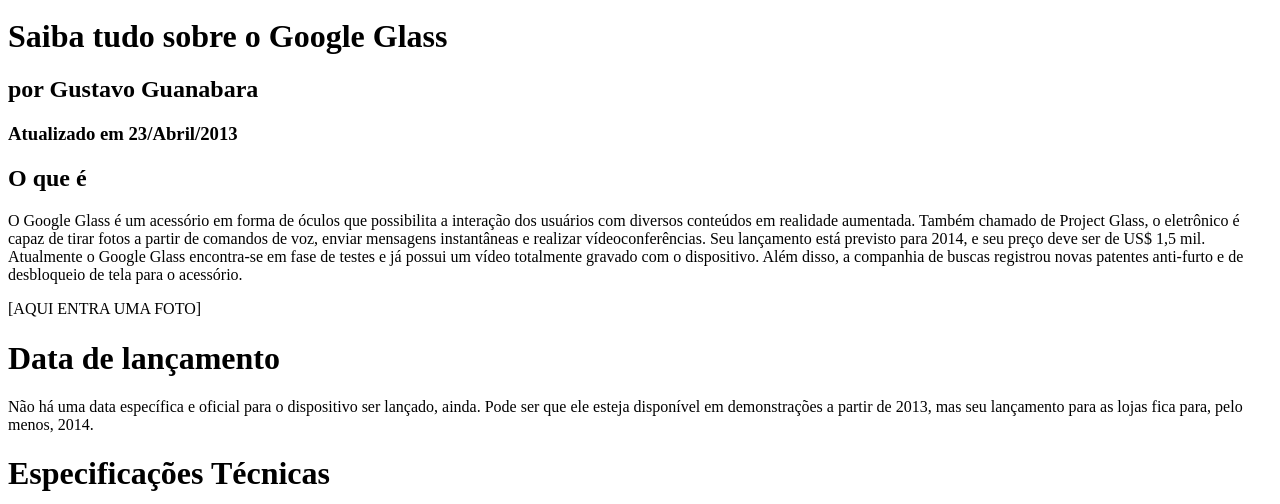
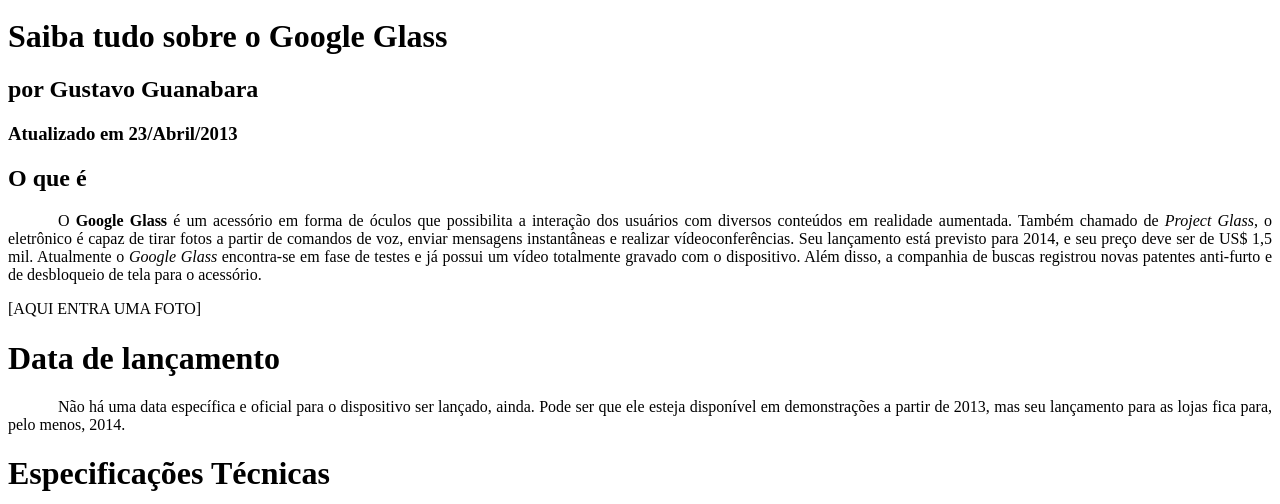
Before and after one commit to Stefany-Silveira/Projeto-Google-Glass, a plain HTML site: page projeto-glass-html5/index.html in a window 1280 px wide. Shown: the part 296-800 px from the top of the page. Drawn offline with Linux system fonts and the light colour scheme.

Commit message:
update 06Abr

```diff
--- a/projeto-glass-html5/index.html
+++ b/projeto-glass-html5/index.html
@@ -3,6 +3,14 @@
 <head>
     <meta charset="UTF-8"/>
     <title>Tudo sobre Google Glass</title>
+    <style>
+        p {
+            text-align: justify;
+            text-indent: 50px;
+        }
+
+
+    </style>
 </head>
 <body>
 <div id="interface">
@@ -31,7 +39,7 @@ Menu Principal
 </hgroup>
 
 <h2>O que é</h2>
-<p>O Google Glass é um acessório em forma de óculos que possibilita a interação dos usuários com diversos conteúdos em realidade aumentada. Também chamado de Project Glass, o eletrônico é capaz de tirar fotos a partir de comandos de voz, enviar mensagens instantâneas e realizar vídeo&shy;con&shy;ferên&shy;cias. Seu lançamento está previsto para 2014, e seu preço deve ser de US$ 1,5 mil. Atualmente o Google Glass encontra-se em fase de testes e já possui um vídeo totalmente gravado com o dispositivo. Além disso, a companhia de buscas registrou novas patentes anti-furto e de desbloqueio de tela para o acessório.</p>
+<p>O <span style="font-weight: 900;">Google Glass</span> é um acessório em forma de óculos que possibilita a interação dos usuários com diversos conteúdos em realidade aumentada. Também chamado de <i>Project Glass</i>, o eletrônico é capaz de tirar fotos a partir de comandos de voz, enviar mensagens instantâneas e realizar vídeo&shy;con&shy;ferên&shy;cias. Seu lançamento está previsto para 2014, e seu preço deve ser de US$ 1,5 mil. Atualmente o <em>Google Glass</em> encontra-se em fase de testes e já possui um vídeo totalmente gravado com o dispositivo. Além disso, a companhia de buscas registrou novas patentes anti-furto e de desbloqueio de tela para o acessório.</p>
 
 [AQUI ENTRA UMA FOTO]
 
```
